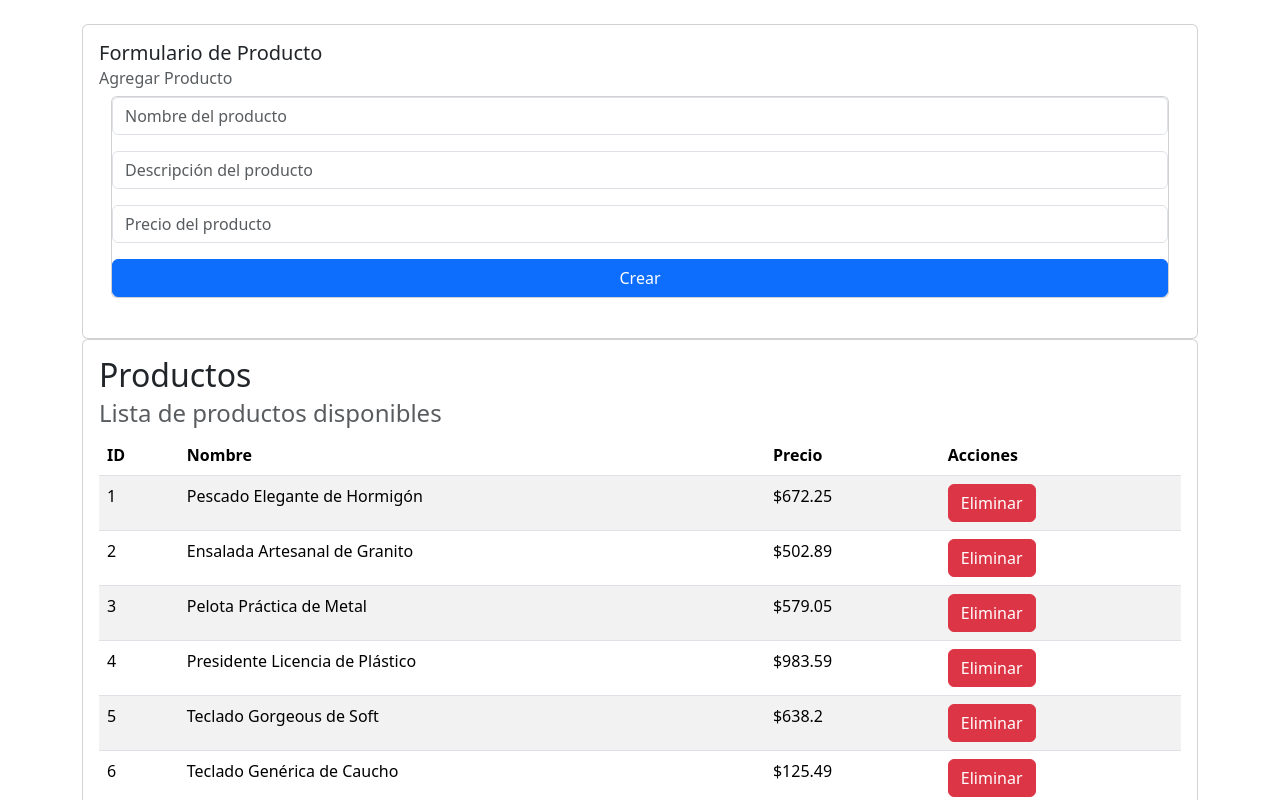
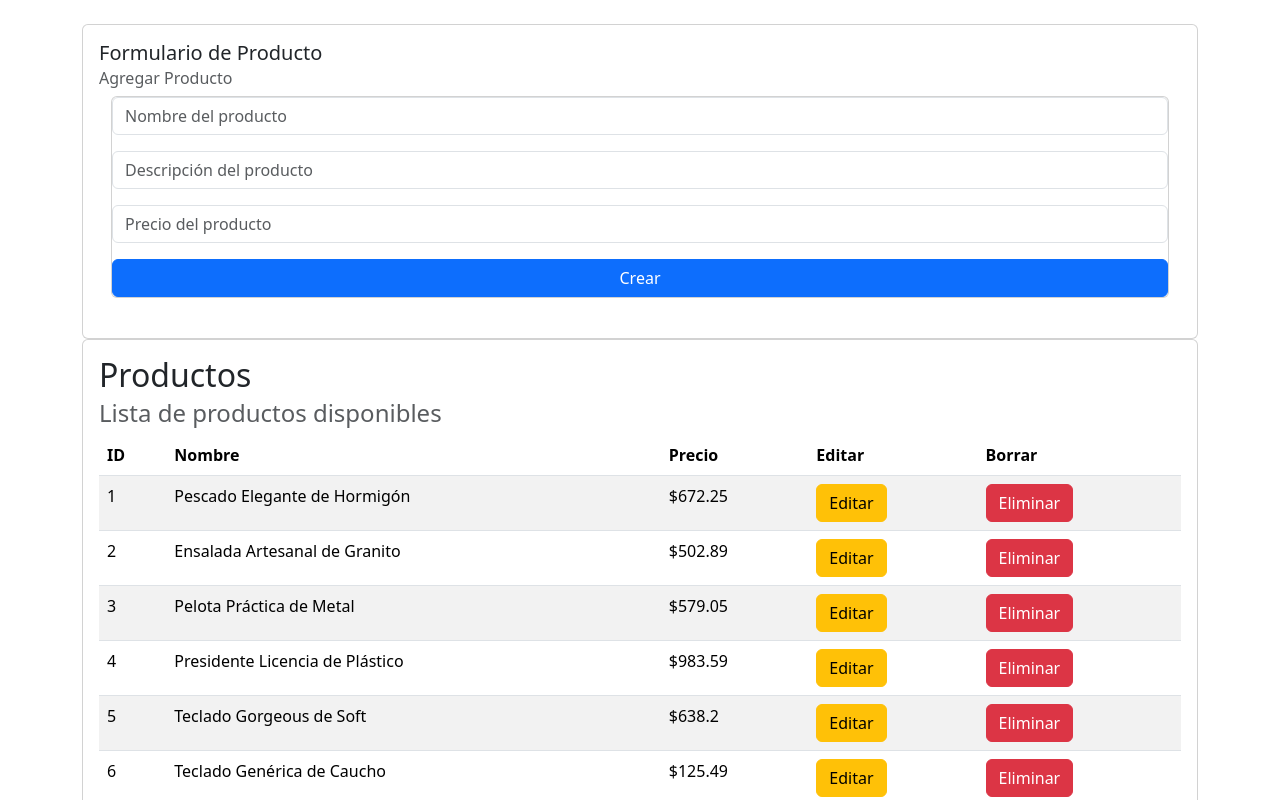
Before and after one commit to zutjmx/crudjpa-app, a React (Vite) app: page / in a window 1280 px wide. Shown: the top 800 px of the page. Built offline with nearby package versions, Linux system fonts and the light colour scheme.

Commit message:
Add product selection and editing functionality to ProductoApp

```diff
--- a/src/components/ProductoApp.jsx
+++ b/src/components/ProductoApp.jsx
@@ -9,6 +9,13 @@ import Swal from "sweetalert2";
 export const ProductoApp = ({titulo='', subtitulo=''}) => {
 
     const [ productos, setProductos ] = useState([]);
+
+    const [productoSelected, setProductoSelected] = useState({
+        id: '',
+        nombreProducto: '',
+        descripcionProducto: '',
+        precioProducto: ''
+    });
 
     //Swal.showLoading();
 
@@ -60,6 +67,18 @@ export const ProductoApp = ({titulo='', subtitulo=''}) => {
         });
     }
 
+    const handlerSeleccionarProducto = (id) => {
+        const productoSeleccionado = productos.find(producto => producto.id === id);
+        setProductoSelected(productoSeleccionado);
+        console.log('Producto seleccionado con ID:', id);
+        console.log('Datos del producto seleccionado',productoSeleccionado);
+    }
+
+    const handlerEditarProducto = (id) => {
+        // Aquí puedes agregar la lógica para editar el producto en tu lista o realizar otras acciones necesarias
+        console.log('Producto a editar con ID:', id);
+    }
+
     return (
         <>
             <div className="container mt-4 mb-4">
@@ -74,7 +93,11 @@ export const ProductoApp = ({titulo='', subtitulo=''}) => {
                     <div className="card-body">
                         <h2 className="card-title">{titulo}</h2>
                         <h4 className="card-subtitle mb-2 text-body-secondary">{subtitulo}</h4>
-                        <ProductoGrid productos={productos} onBorrarProducto={handlerEliminarProducto} />
+                        <ProductoGrid
+                            productos={productos}
+                            onBorrarProducto={handlerEliminarProducto}
+                            onSeleccionarProducto={handlerSeleccionarProducto}
+                        />
                     </div>
                 </div>
             </div>
--- a/src/components/ProductoDetalle.jsx
+++ b/src/components/ProductoDetalle.jsx
@@ -1,11 +1,16 @@
 import PropTypes from "prop-types";
 
-export const ProductoDetalle = ({ producto = {}, onBorrar }) => {
+export const ProductoDetalle = ({ producto = {}, onBorrar, onSeleccionar }) => {
   return (
     <tr key={producto.id}>
         <td>{producto.id}</td>
         <td>{producto.nombre}</td>
         <td>${producto.precio}</td>
+        <td>
+            <button className="btn btn-warning" onClick={() => onSeleccionar(producto.id)}>
+                Editar
+            </button>
+        </td>
         <td>
             <button className="btn btn-danger" onClick={() => onBorrar(producto.id)}>
                 Eliminar
@@ -17,5 +22,6 @@ export const ProductoDetalle = ({ producto = {}, onBorrar }) => {
 
 ProductoDetalle.propTypes = {
     producto: PropTypes.object.isRequired,
-    onBorrar: PropTypes.func.isRequired
+    onBorrar: PropTypes.func.isRequired,
+    onSeleccionar: PropTypes.func.isRequired
 };
--- a/src/components/ProductoGrid.jsx
+++ b/src/components/ProductoGrid.jsx
@@ -1,7 +1,7 @@
 import PropTypes from "prop-types";
 import { ProductoDetalle } from "./ProductoDetalle";
 
-export const ProductoGrid = ({ productos = [], onBorrarProducto }) => {
+export const ProductoGrid = ({ productos = [], onBorrarProducto, onSeleccionarProducto }) => {
   return (
     <table className="table table-striped">
         <thead>
@@ -9,12 +9,18 @@ export const ProductoGrid = ({ productos = [], onBorrarProducto }) => {
                 <th>ID</th>
                 <th>Nombre</th>
                 <th>Precio</th>
-                <th>Acciones</th>
+                <th>Editar</th>
+                <th>Borrar</th>
             </tr>
         </thead>
         <tbody>
             {productos.map(producto => (
-                    <ProductoDetalle key={producto.id} producto={producto} onBorrar={onBorrarProducto} />
+                    <ProductoDetalle
+                        key={producto.id}
+                        producto={producto}
+                        onBorrar={onBorrarProducto}
+                        onSeleccionar={onSeleccionarProducto}
+                    />
                 )
             )
             }
@@ -24,5 +30,7 @@ export const ProductoGrid = ({ productos = [], onBorrarProducto }) => {
 }
 
 ProductoGrid.propTypes = {
-    productos: PropTypes.array.isRequired
+    productos: PropTypes.array.isRequired,
+    onBorrarProducto: PropTypes.func.isRequired,
+    onSeleccionarProducto: PropTypes.func.isRequired
 };
```
